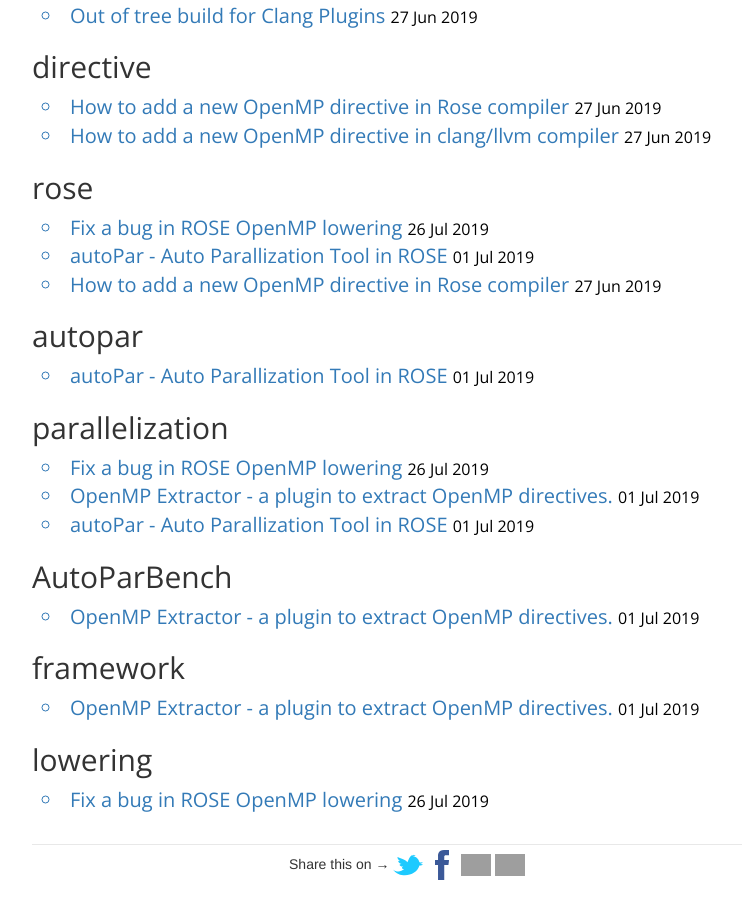
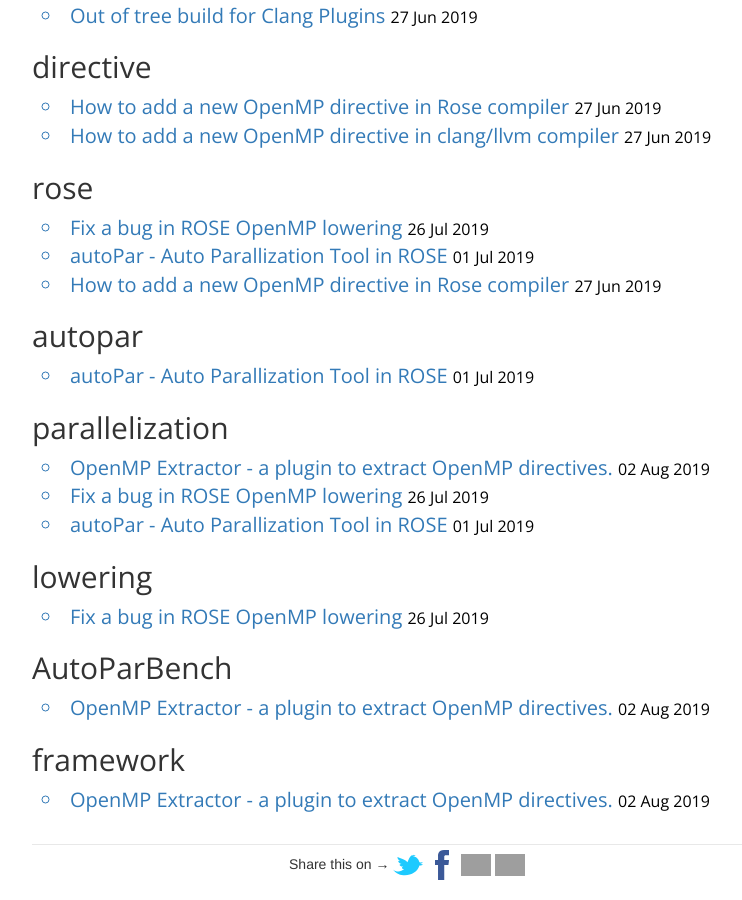
Before and after one commit to chunhualiao/freeCompilerCamp, a Jekyll site: the page built from compiler-classroom/tags.md, in a window 1280 px wide and 900 px high, scrolled down 8520 px. Shown: the whole window, without its empty margins (38-780 px from the left). Built offline with Jekyll 4.4.1, drawn with Linux system fonts in a browser that asks for light colours; nearby versions of some CDN libraries; some of the changed text lies outside the part shown; grey boxes are pictures that could not be loaded.

Commit message:
Adding lesson about OpenMP Extractor.

```diff
--- a/compiler-classroom/_posts/2019-08-02-OpenMP-Extractor.markdown
+++ b/compiler-classroom/_posts/2019-08-02-OpenMP-Extractor.markdown
@@ -2,13 +2,12 @@
 layout: post
 title:  "OpenMP Extractor - a plugin to extract OpenMP directives."
 author: "@gleisonsdm"
-date:   2019-07-01
+date:   2019-08-02
 categories: beginner
 tags: [AutoParBench,openmp,framework,parallelization]
 ---
 
-This is a clang plugin that can parser programs with OpenMP directives and generates JSON files containing a description about loops.
-
+This is a clang plugin that can parse programs with OpenMP directives and generate Json files containing a description about loops.
 
 ---
 
```
